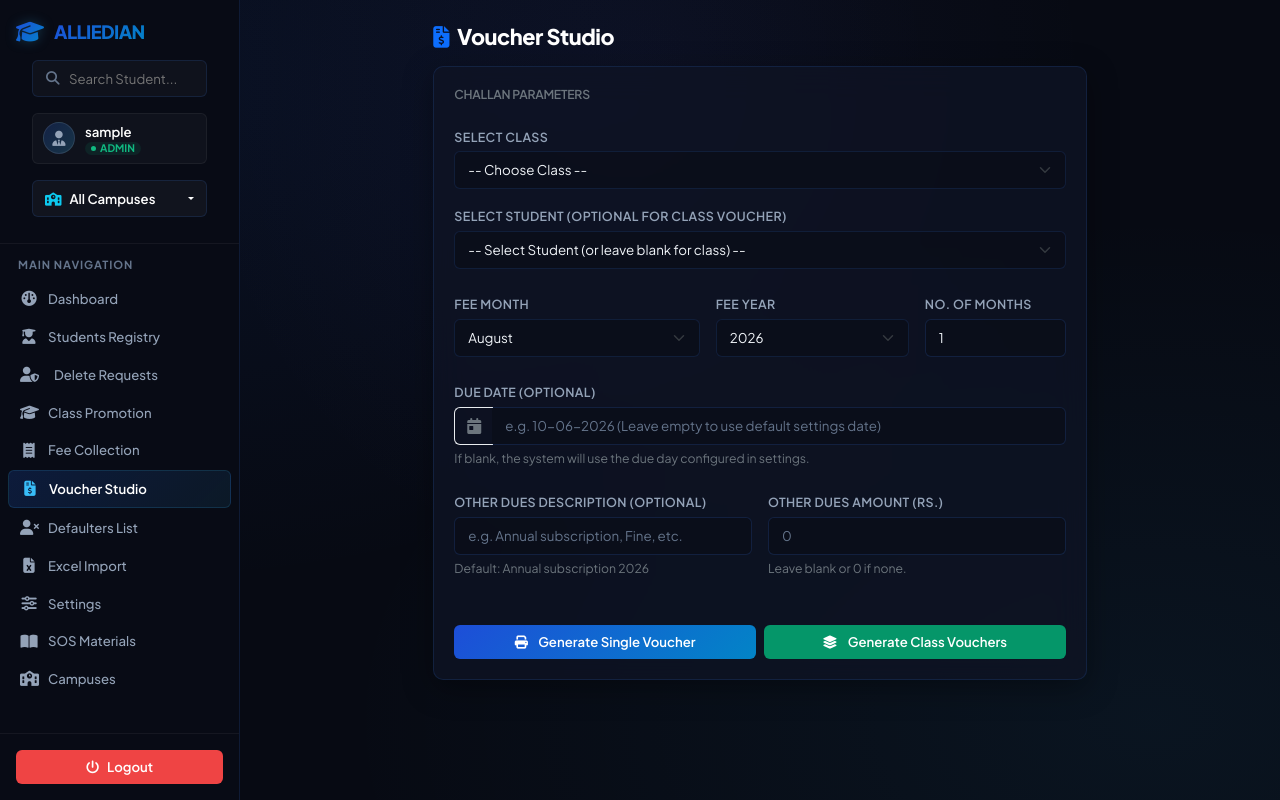
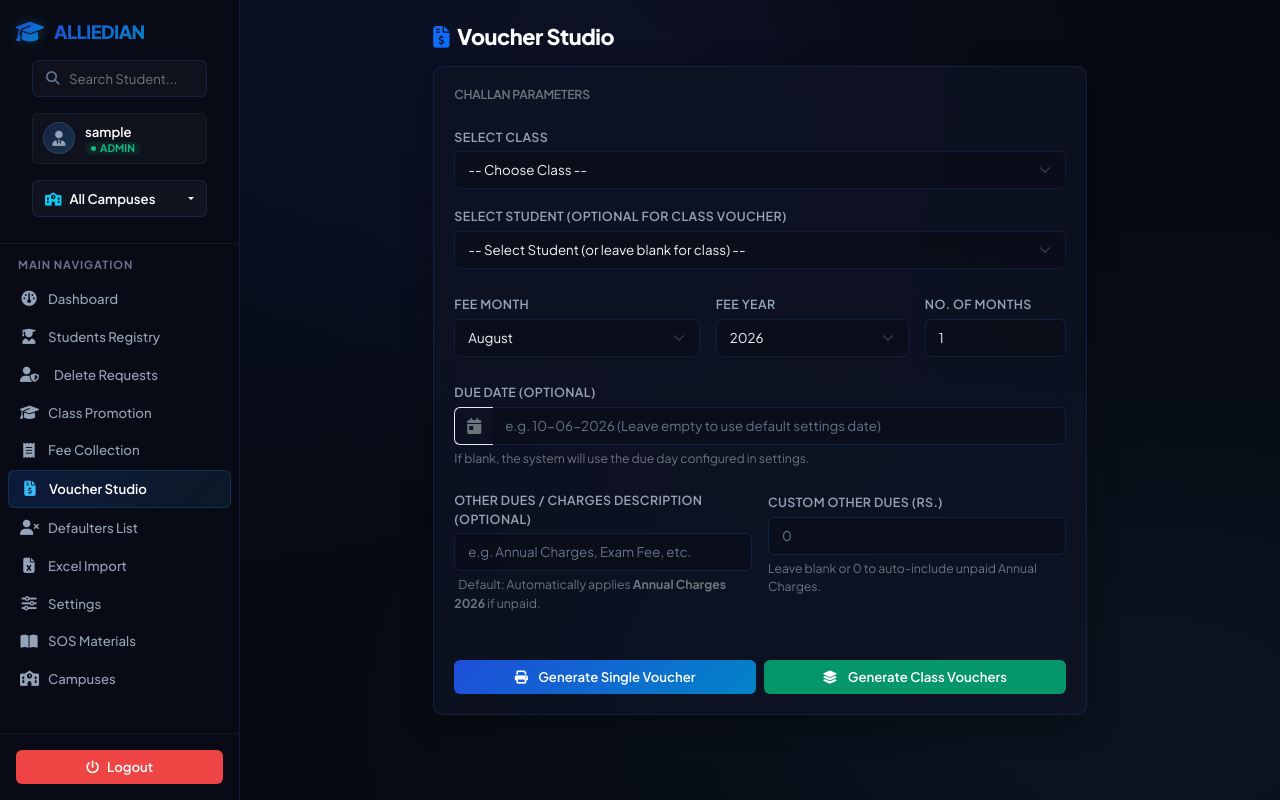
Before and after one commit to Saeed-driod/SMS2, a Flask app: page /voucher/generate in a window 1280 px wide. Run offline with Flask 3, Linux system fonts and the light colour scheme; the visitor is signed in with stand-in values (Sample User, id 1); data that the repository does not hold is empty; some libraries are stand-ins or nearby versions.

Commit message:
feat: automatically include unpaid annual charges in single and class voucher generation

```diff
--- a/app.py
+++ b/app.py
@@ -1201,6 +1201,7 @@ def fee_entry():
     target_month = request.args.get('month', MONTH_NUM_TO_NAME[datetime.now().month])
     target_year = request.args.get('year', datetime.now().year, type=int)
 
+    annual_info = None
     if selected_student_id:
         selected_student = conn.execute("SELECT * FROM students WHERE id = ?", (selected_student_id,)).fetchone()
         if selected_student and active_campus_id and selected_student['campus_id'] != active_campus_id:
@@ -1208,6 +1209,19 @@ def fee_entry():
 
         if selected_student:
             arrears_info = get_student_fee_details(selected_student, target_month, target_year)
+            ann_charges = float(selected_student['annual_charges'] or 0.0) if 'annual_charges' in selected_student.keys() else 0.0
+            paid_ann_row = conn.execute(
+                "SELECT SUM(paid_amount) as total_paid FROM annual_charges_payments WHERE student_id = ? AND year = ?",
+                (selected_student['id'], target_year)
+            ).fetchone()
+            paid_ann = float(paid_ann_row['total_paid'] or 0.0) if paid_ann_row and paid_ann_row['total_paid'] is not None else 0.0
+            unpaid_ann = max(0.0, ann_charges - paid_ann)
+            annual_info = {
+                'annual_charges': ann_charges,
+                'paid_amount': paid_ann,
+                'unpaid_amount': unpaid_ann,
+                'is_paid': (ann_charges > 0 and unpaid_ann <= 0) or (ann_charges == 0)
+            }
 
     if request.method == 'POST':
         student_id = int(request.form['student_id'])
@@ -1289,6 +1303,7 @@ def fee_entry():
                            target_year=target_year,
                            months=MONTH_NUM_TO_NAME,
                            years=[2025, 2026, 2027, 2028],
+                           annual_info=annual_info,
                            current_date=datetime.now().strftime('%Y-%m-%d'))
 
 @app.route('/students/<int:student_id>/ledger')
@@ -1468,15 +1483,15 @@ def voucher_print():
 
     def get_unpaid_annual_charges(student, yr):
         """Return unpaid annual charges amount for the given student and year."""
-        annual_charges = student['annual_charges'] or 0
+        annual_charges = float(student['annual_charges'] or 0.0) if 'annual_charges' in student.keys() else 0.0
         if annual_charges <= 0:
-            return 0
+            return 0.0
         paid_rec = conn.execute(
-            "SELECT paid_amount FROM annual_charges_payments WHERE student_id = ? AND year = ?",
+            "SELECT SUM(paid_amount) FROM annual_charges_payments WHERE student_id = ? AND year = ?",
             (student['id'], yr)
         ).fetchone()
-        paid_annual = paid_rec['paid_amount'] if paid_rec else 0
-        return max(0, annual_charges - paid_annual)
+        paid_annual = float(paid_rec[0] or 0.0) if paid_rec and paid_rec[0] is not None else 0.0
+        return max(0.0, annual_charges - paid_annual)
 
     if generate_class:
         # Fetch all students belonging to the selected class (and campus if filtered)
@@ -1491,10 +1506,18 @@ def voucher_print():
         for student in students:
             settings = get_campus_settings(student['campus_id'])
             fee_details = get_student_fee_details(student, month, year)
+
             # Auto-include unpaid annual charges (if no manual other_dues set)
             unpaid_annual = get_unpaid_annual_charges(student, year)
-            auto_other_dues = other_dues if other_dues > 0 else unpaid_annual
-            auto_other_dues_desc = other_dues_desc if other_dues > 0 else (f'Annual Charges {year}' if unpaid_annual > 0 else other_dues_desc)
+            if other_dues > 0:
+                auto_other_dues = other_dues
+                auto_other_dues_desc = other_dues_desc or f"Annual Charges {year}"
+            elif unpaid_annual > 0:
+                auto_other_dues = unpaid_annual
+                auto_other_dues_desc = f"Annual Charges {year}"
+            else:
+                auto_other_dues = 0.0
+                auto_other_dues_desc = ""
 
             # Distribute paid_this_month across arrears and generated months
             available_paid = fee_details['paid_this_month']
@@ -1520,14 +1543,17 @@ def voucher_print():
                 total_months_fee += m_fee
 
             fee_details['remaining_payable'] = display_arrears + total_months_fee
-            current_other_dues = auto_other_dues
-
-            # If the student has no remaining payable amount, clear everything
+
+            # If tuition fee is already paid, zero out monthly breakdown but KEEP annual charges intact
             if fee_details['remaining_payable'] <= 0:
                 display_arrears = 0
                 for m in multi_months_list:
                     m['fee'] = 0
-                current_other_dues = 0
+                fee_details['remaining_payable'] = 0
+
+            current_other_dues = auto_other_dues
+            payable_by_due = fee_details['remaining_payable'] + current_other_dues
+
             # Determine due date (use default if not supplied)
             if not due_date:
                 due_day = int(settings.get('due_day', 10))
@@ -1535,10 +1561,10 @@ def voucher_print():
                 calc_due = f"{due_day:02d}-{month_num:02d}-{year}"
             else:
                 calc_due = due_date
+
             late_fee = float(settings.get('late_fee', 100))
-            payable_by_due = fee_details['remaining_payable'] + current_other_dues
-            # No late fee if nothing is payable
             payable_after_due = payable_by_due + (late_fee if payable_by_due > 0 else 0)
+
             vouchers.append({
                 'school_name': settings.get('school_name', 'Alliedian School Al-Rehman Campus, Okara'),
                 'bank_name': settings.get('bank_name', 'MCB Bank Limited'),
@@ -1562,7 +1588,7 @@ def voucher_print():
         conn.close()
         return render_template('voucher_class.html', vouchers=vouchers)
     else:
-        # Single student path – retain original behaviour
+        # Single student path
         if not student_id:
             conn.close()
             flash('Invalid parameters for voucher generation.', 'danger')
@@ -1600,28 +1626,36 @@ def voucher_print():
 
         # Auto-include unpaid annual charges for single student
         unpaid_annual = get_unpaid_annual_charges(student, year)
-        auto_other_dues = other_dues if other_dues > 0 else unpaid_annual
-        auto_other_dues_desc = other_dues_desc if other_dues > 0 else (f'Annual Charges {year}' if unpaid_annual > 0 else other_dues_desc)
+        if other_dues > 0:
+            auto_other_dues = other_dues
+            auto_other_dues_desc = other_dues_desc or f"Annual Charges {year}"
+        elif unpaid_annual > 0:
+            auto_other_dues = unpaid_annual
+            auto_other_dues_desc = f"Annual Charges {year}"
+        else:
+            auto_other_dues = 0.0
+            auto_other_dues_desc = ""
 
         fee_details['remaining_payable'] = display_arrears + total_months_fee
-        current_other_dues = auto_other_dues
-
-        # If the student has no remaining payable amount, clear everything
+
+        # If tuition fee is already paid, zero out monthly breakdown but KEEP annual charges intact
         if fee_details['remaining_payable'] <= 0:
             display_arrears = 0
             for m in multi_months_list:
                 m['fee'] = 0
-            current_other_dues = 0
+            fee_details['remaining_payable'] = 0
+
+        current_other_dues = auto_other_dues
+        payable_by_due = fee_details['remaining_payable'] + current_other_dues
 
         if not due_date:
             due_day = int(settings.get('due_day', 10))
             month_num = MONTH_NAME_TO_NUM.get(month, 1)
             due_date = f"{due_day:02d}-{month_num:02d}-{year}"
+
         late_fee = float(settings.get('late_fee', 100))
-        if fee_details['remaining_payable'] == 0:
-            late_fee = 0
-        payable_by_due = fee_details['remaining_payable'] + current_other_dues
         payable_after_due = payable_by_due + (late_fee if payable_by_due > 0 else 0)
+
         voucher_data = {
             'school_name': settings.get('school_name', 'Alliedian School Al-Rehman Campus, Okara'),
             'bank_name': settings.get('bank_name', 'MCB Bank Limited'),
@@ -1639,7 +1673,7 @@ def voucher_print():
             'other_dues_desc': auto_other_dues_desc,
             'payable_by_due': payable_by_due,
             'payable_after_due': payable_after_due,
-            'late_fee': late_fee
+            'late_fee': late_fee if payable_by_due > 0 else 0
         }
         conn.close()
         return render_template('voucher.html', data=voucher_data)
--- a/templates/voucher_generate.html
+++ b/templates/voucher_generate.html
@@ -73,14 +73,14 @@
                 <!-- Other Dues -->
                 <div class="row g-3 mb-4">
                     <div class="col-md-6">
-                        <label for="other_dues_desc" class="form-label">Other Dues Description (Optional)</label>
-                        <input type="text" class="form-control" id="other_dues_desc" name="other_dues_desc" placeholder="e.g. Annual subscription, Fine, etc.">
-                        <div class="form-text text-secondary small">Default: Annual subscription {{ current_year }}</div>
+                        <label for="other_dues_desc" class="form-label">Other Dues / Charges Description (Optional)</label>
+                        <input type="text" class="form-control" id="other_dues_desc" name="other_dues_desc" placeholder="e.g. Annual Charges, Exam Fee, etc.">
+                        <div class="form-text text-secondary small"><i class="fa-solid fa-sparkles text-warning me-1"></i>Default: Automatically applies <strong>Annual Charges {{ current_year }}</strong> if unpaid.</div>
                     </div>
                     <div class="col-md-6">
-                        <label for="other_dues" class="form-label">Other Dues Amount (Rs.)</label>
+                        <label for="other_dues" class="form-label">Custom Other Dues (Rs.)</label>
                         <input type="number" step="0.01" class="form-control" id="other_dues" name="other_dues" placeholder="0">
-                        <div class="form-text text-secondary small">Leave blank or 0 if none.</div>
+                        <div class="form-text text-secondary small">Leave blank or 0 to auto-include unpaid Annual Charges.</div>
                     </div>
                 </div>
 
```
Also changed, not shown: templates/fee_entry.html (+18 -3 lines).
